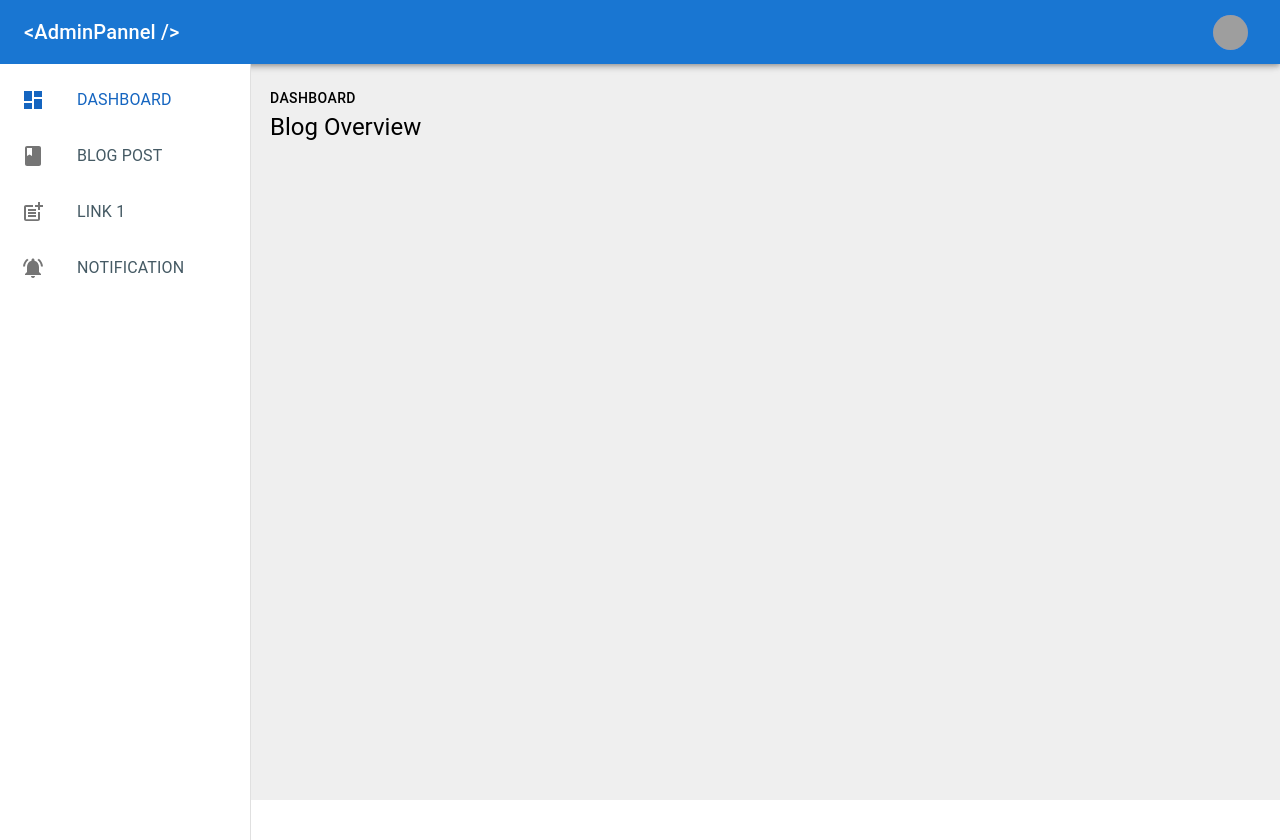
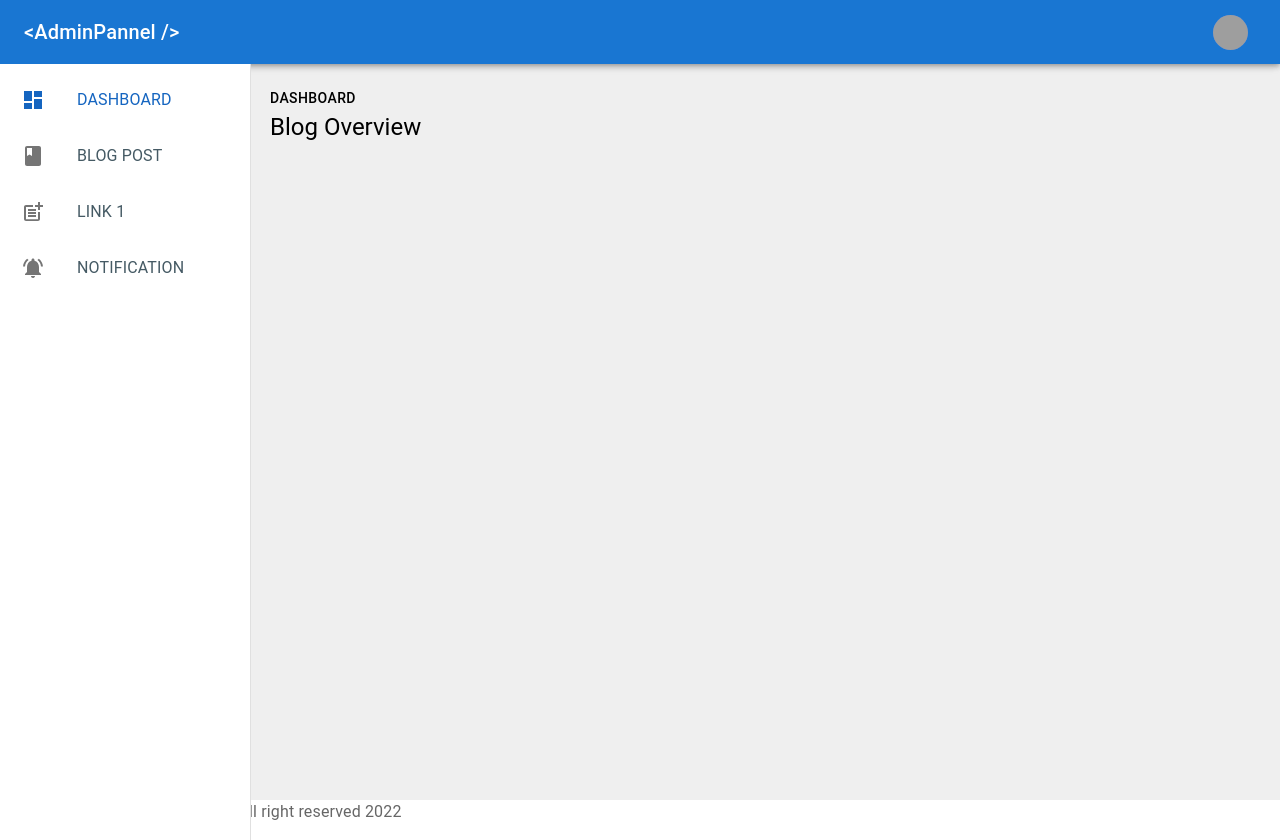
Before and after one commit to rostyslavleha/scheduling-app-client, a React (Create React App) app: page / in a window 1280 px wide. Built offline with nearby package versions, Linux system fonts and the light colour scheme; grey boxes are pictures that could not be loaded; the HTML template or start-up script is replaced by a standard one.

Commit message:
initialize new components

```diff
--- a/src/App.js
+++ b/src/App.js
@@ -1,12 +1,12 @@
 import { BrowserRouter } from "react-router-dom";
 import "./App.css";
-import Footer from "./Components/Footer";
+import Footer from "./Components/Footer/Footer";
 import HeaderComponent from "./Components/Header/HeaderComponent";
 
 function App() {
   return (
     <BrowserRouter>
-      <HeaderComponent />;
+      <HeaderComponent />
       <Footer />
     </BrowserRouter>
   );
--- a/src/Components/Footer.jsx
+++ /dev/null
@@ -1,9 +0,0 @@
-import React from "react";
-import { Box } from "@mui/material";
-import { useStyles } from "./BodyComponent/BodyStyles";
-
-export default function Footer() {
-  const classes = useStyles();
-
-  return <Box className={classes.footer}>Footer</Box>;
-}
--- /dev/null
+++ b/src/Components/Footer/Footer.jsx
@@ -0,0 +1,21 @@
+import React from "react";
+import { Box, Grid, Typography } from "@mui/material";
+import { useStyles } from "../BodyComponent/BodyStyles";
+
+const Footer = () => {
+  const classes = useStyles();
+
+  return (
+    <Box className={classes.footer}>
+      <Grid container>
+        <Grid item xs={12} sm={6}>
+          <Typography variant="body1" color="textSecondary" align="center">
+            All right reserved 2022
+          </Typography>
+        </Grid>
+      </Grid>
+    </Box>
+  );
+};
+
+export default Footer;
--- a/src/Components/Header/ActionTab/Profile.jsx
+++ b/src/Components/Header/ActionTab/Profile.jsx
@@ -9,7 +9,6 @@ import {
   ListItemText,
   Menu,
 } from "@mui/material";
-
 import { useStyles } from "../HeaderStyle";
 import SettingsIcon from "@mui/icons-material/Settings";
 import ExitToAppIcon from "@mui/icons-material/ExitToApp";
--- a/src/Components/Header/HeaderStyle.jsx
+++ b/src/Components/Header/HeaderStyle.jsx
@@ -3,7 +3,7 @@ import { blue, blueGrey } from "@mui/material/colors";
 // import { styled } from "@mui/material/styles";
 
 export const useStyles = makeStyles((theme) => {
-  console.log(theme.breakpoints);
+  // console.log(theme.breakpoints);
   return {
     //common
     navImg: {
--- a/src/Components/Header/SidenavData.jsx
+++ b/src/Components/Header/SidenavData.jsx
@@ -1,4 +1,4 @@
-import React from "react";
+import React, { Fragment } from "react";
 import {
   Button,
   List,
@@ -30,6 +30,7 @@ export default function SidenavData({ handleDrawerClose }) {
   return (
     <List>
       {listItemData.map((item, i) => (
+        <Fragment key={i}>
           <Button
             size="small"
             onClick={() => handleDrawerClose()}
@@ -47,6 +48,7 @@ export default function SidenavData({ handleDrawerClose }) {
               <ListItemText>{item.label}</ListItemText>
             </ListItem>
           </Button>
+        </Fragment>
       ))}
     </List>
   );
```
Also changed, not shown: package.json (+7 -1 lines), src/Components/Landing/Landing.jsx (added, +7 -0 lines), 1 other file (tests, documents, lock files or other folders). Lines whose indentation alone changed are shown as unchanged.
